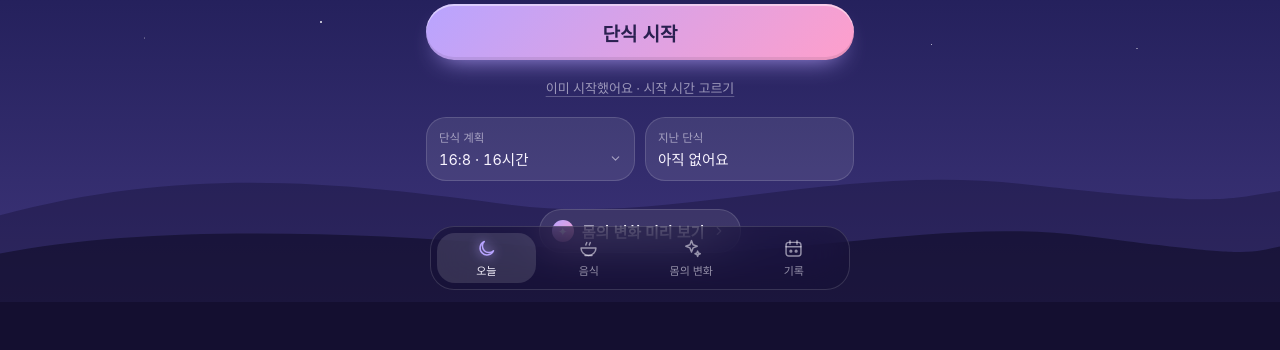
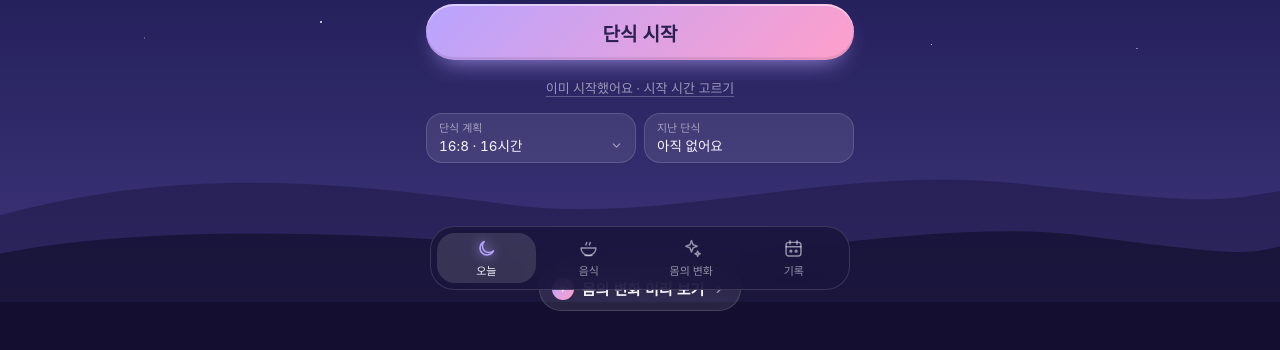
Before and after one commit to EnjuKIM/bium, a plain HTML site: page index.html in a window 1280 px wide. Shown: the part 498-848 px from the top of the page. Drawn offline with Linux system fonts and the light colour scheme; a web font is replaced by a local one.

Commit message:
첫 화면이 아래 메뉴와 겹치지 않게: 상자 작게, 메뉴 불투명, 화면 높이에 맞춰 링 크기 조절
Co-Authored-By: Claude Opus 5.5 <noreply@anthropic.com>

```diff
--- a/index.html
+++ b/index.html
@@ -27,7 +27,7 @@
   --ink:#f8f4ff; --ink2:rgba(248,244,255,.78); --ink3:rgba(248,244,255,.55); --ink4:rgba(248,244,255,.25);
   --glass:rgba(20,16,48,.34); --glass2:rgba(255,255,255,.09); --line:rgba(255,255,255,.14);
   --soft:rgba(255,255,255,.08); --soft2:rgba(255,255,255,.13); --track:rgba(255,255,255,.12);
-  --navbg:rgba(22,18,52,.55); --sheetbg:#1a1540; --nodebg:#2a2350; --dim:rgba(20,16,48,.2);
+  --navbg:rgba(26,21,60,.86); --sheetbg:#1a1540; --nodebg:#2a2350; --dim:rgba(20,16,48,.2);
   --hill1:rgba(10,7,30,.28); --hill2:rgba(8,6,26,.5); --danger:#ffb3b3; --btnink:#2a2050;
   --serif:'Pretendard Variable', Pretendard, -apple-system, 'Apple SD Gothic Neo', 'Malgun Gothic', sans-serif;
   --num:'Pretendard Variable', Pretendard, -apple-system, sans-serif;
@@ -41,7 +41,7 @@
   --ink:#3d3366; --ink2:rgba(61,51,102,.8); --ink3:rgba(61,51,102,.58); --ink4:rgba(61,51,102,.25);
   --glass:rgba(255,255,255,.52); --glass2:rgba(255,255,255,.55); --line:rgba(255,255,255,.8);
   --soft:rgba(255,255,255,.55); --soft2:rgba(255,255,255,.75); --track:rgba(255,255,255,.7);
-  --navbg:rgba(255,255,255,.7); --sheetbg:#fbf8ff; --nodebg:#ffffff; --dim:rgba(255,255,255,.35);
+  --navbg:rgba(255,255,255,.9); --sheetbg:#fbf8ff; --nodebg:#ffffff; --dim:rgba(255,255,255,.35);
   --hill1:rgba(255,255,255,.35); --hill2:rgba(255,255,255,.6); --danger:#d9536a;
   color-scheme:light;
 }
@@ -127,17 +127,17 @@ input,textarea{ font:inherit; color:var(--ink); }
 .rc-sub b{ color:var(--ink); }
 
 #mainBtn{ margin-top:14px; }
-.stage-pill{ display:flex; align-items:center; gap:8px; margin:28px auto 0; max-width:100%; padding:10px 14px 10px 12px; border-radius:999px; background:var(--glass2);
+.stage-pill{ display:flex; align-items:center; gap:8px; margin:calc(var(--navh) + var(--sab) + 40px) auto 0; max-width:100%; padding:10px 14px 10px 12px; border-radius:999px; background:var(--glass2);
   border:1px solid var(--line); font-size:14px; color:var(--ink); -webkit-backdrop-filter:blur(12px); backdrop-filter:blur(12px); }
 .stage-pill .sp-dot{ width:22px; height:22px; flex:0 0 22px; border-radius:50%; display:grid; place-items:center; background:linear-gradient(135deg,var(--acc),var(--acc2)); color:#fff; font-size:12px; }
 .stage-pill b{ font-family:var(--serif); font-weight:700; font-size:15px; }
 .stage-pill small{ color:var(--ink3); font-size:12px; white-space:nowrap; }
 .stage-pill svg{ width:14px; height:14px; flex:0 0 14px; opacity:.55; }
 
-.times{ display:flex; gap:10px; margin:14px 0 0; }
-.times > *{ flex:1 1 0; min-width:0; padding:11px 12px; border-radius:20px; background:var(--glass2); border:1px solid var(--line); text-align:left; }
-.times .t-k{ font-size:11.5px; color:var(--ink3); }
-.times .t-v{ font-size:14.5px; margin-top:3px; white-space:nowrap; overflow:hidden; text-overflow:ellipsis; display:flex; justify-content:space-between; align-items:center; gap:4px; }
+.times{ display:flex; gap:8px; margin:10px 0 0; }
+.times > *{ flex:1 1 0; min-width:0; padding:7px 12px; border-radius:16px; background:var(--glass2); border:1px solid var(--line); text-align:left; }
+.times .t-k{ font-size:11px; color:var(--ink3); line-height:1.3; }
+.times .t-v{ font-size:13.5px; margin-top:1px; line-height:1.35; white-space:nowrap; overflow:hidden; text-overflow:ellipsis; display:flex; justify-content:space-between; align-items:center; gap:4px; }
 .times .t-v span{ overflow:hidden; text-overflow:ellipsis; }
 .times svg{ width:13px; height:13px; opacity:.55; flex:0 0 auto; }
 
@@ -335,7 +335,6 @@ input,textarea{ font:inherit; color:var(--ink); }
 
 @media (max-width:340px){
   .app{ padding-left:12px; padding-right:12px; }
-  .times{ flex-direction:column; gap:8px; }
   .stats{ gap:8px; }
   .stat .v{ font-size:20px; }
   .plans, .moods{ grid-template-columns:minmax(0,1fr); }
@@ -444,7 +443,7 @@ input,textarea{ font:inherit; color:var(--ink); }
    기록은 이 기기의 브라우저(localStorage)에만 저장돼요.
    ───────────────────────────────────────────── */
 const KEY = 'bium_v1';
-const BUILD = '2026-11-26.9'; // 새 판을 올릴 때마다 바꿔요 → 열려 있던 앱이 알아서 새 판으로 바뀌어요
+const BUILD = '2026-11-26.10'; // 새 판을 올릴 때마다 바꿔요 → 열려 있던 앱이 알아서 새 판으로 바뀌어요
 const H = 36e5, MIN = 6e4, DAY = 864e5;
 const $ = s => document.querySelector(s);
 const esc = s => String(s == null ? '' : s).replace(/[&<>"']/g, c => ({'&':'&amp;','<':'&lt;','>':'&gt;','"':'&quot;',"'":'&#39;'}[c]));
@@ -693,8 +692,25 @@ function fitTime(){
   const box = el.parentElement.clientWidth * 0.94, w = el.offsetWidth;
   if (w > box && box > 0) el.style.transform = `scale(${(box / w).toFixed(3)})`;
 }
-window.addEventListener('resize', () => { timeLen = -1; fitTime(); });
-if (document.fonts && document.fonts.ready) document.fonts.ready.then(() => { timeLen = -1; fitTime(); });
+/* 첫 화면이 아래 메뉴와 겹치지 않게: 계획 상자가 메뉴 위에서 끝나도록 필요하면 링을 줄여요 */
+function fitHome(){
+  if (view !== 'today') return;
+  const rb = $('#ringBox'), times = $('#times'), nav = $('#nav');
+  if (!rb || !times || !times.offsetParent) return;
+  const bub = $('#bubble');
+  rb.style.width = ''; bub.style.display = '';
+  const overBy = () => times.getBoundingClientRect().bottom + window.scrollY - (nav.getBoundingClientRect().top - 12); // 맨 위로 올렸을 때 기준
+  const shrink = min => {
+    const over = overBy();
+    if (over > 0) rb.style.width = Math.max(min, Math.floor(rb.getBoundingClientRect().width - over)) + 'px';
+  };
+  shrink(190);                                            // 1) 링을 조금 줄이고
+  if (overBy() > 0) { bub.style.display = 'none'; shrink(190); } // 2) 그래도 넘치면 말풍선을 숨기고
+  if (overBy() > 0) shrink(150);                          // 3) 마지막으로 링을 더 줄여요
+  timeLen = -1; fitTime();
+}
+window.addEventListener('resize', () => { timeLen = -1; fitHome(); });
+if (document.fonts && document.fonts.ready) document.fonts.ready.then(() => fitHome());
 
 function renderToday(){
   const now = Date.now(), ph = phase(now), pl = plan();
@@ -771,6 +787,7 @@ function renderToday(){
   }
   sig = sigOf(ph);
   tickToday(now, ph);
+  setTimeout(fitHome, 0);
 }
 
 /* 몸의 변화: 보고 싶을 때 눌러서 열어요 */
```
